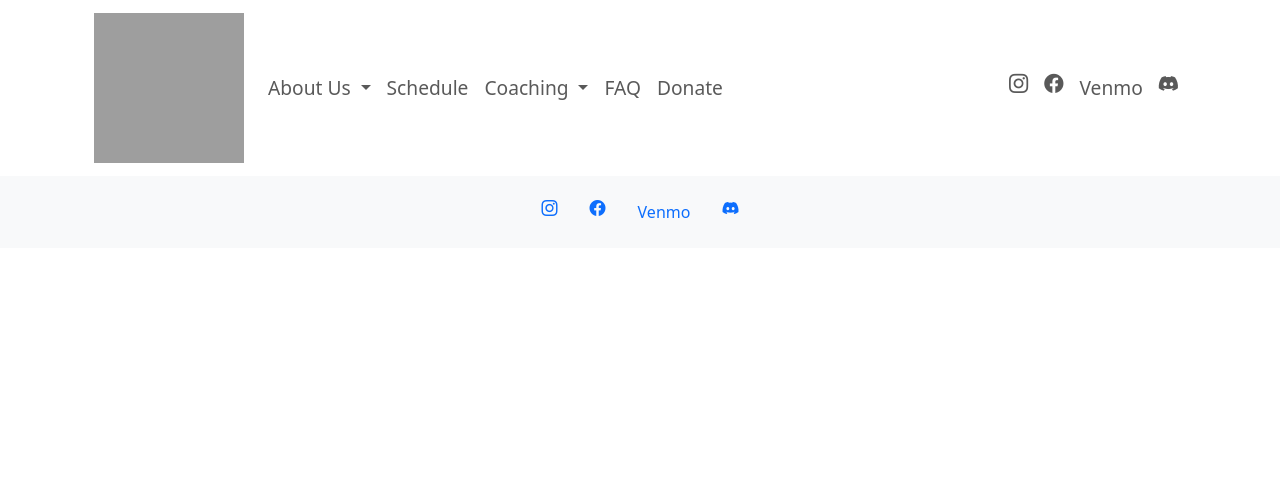
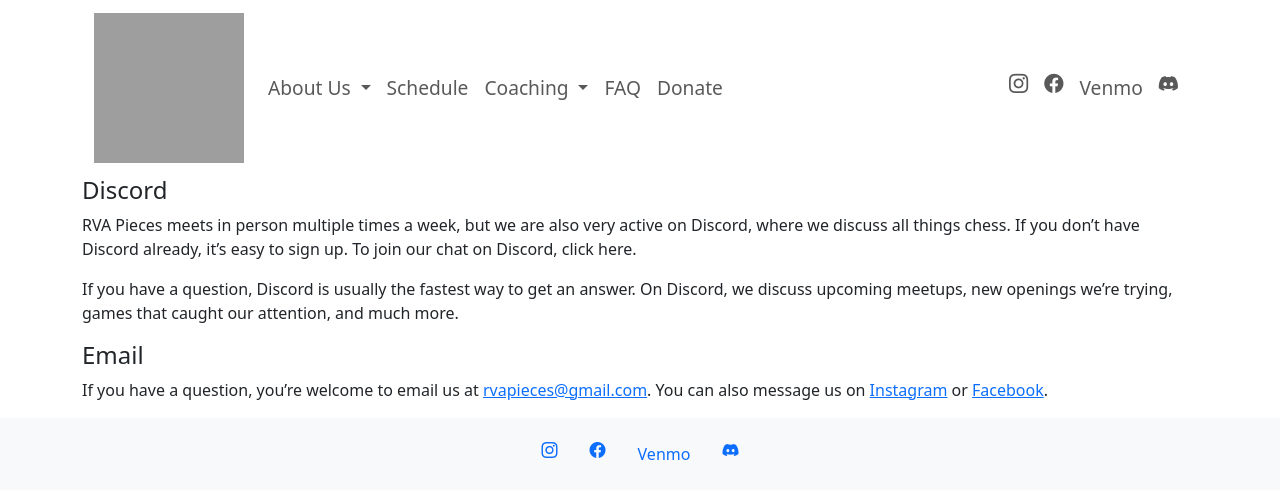
Before and after one commit to dankoo97/RvaPiecesWebsite, a Django app: page /about/contact-us/ in a window 1280 px wide. Shown: the top 499 px of the page. Run offline with Django 5.2, Linux system fonts and the light colour scheme; grey boxes are pictures that could not be loaded.

Commit message:
Created tags for social media urls

```diff
--- a/RvaPiecesWebsite/settings.py
+++ b/RvaPiecesWebsite/settings.py
@@ -65,6 +65,9 @@ TEMPLATES = [
                 'django.contrib.auth.context_processors.auth',
                 'django.contrib.messages.context_processors.messages',
             ],
+            'libraries': {
+                'social_media_tags': 'helpers.templatetags.social_media_tags',
+            },
         },
     },
 ]
--- /dev/null
+++ b/helpers/templatetags/social_media_tags.py
@@ -0,0 +1,27 @@
+from django import template
+
+register = template.Library()
+
+
+@register.simple_tag
+def instagram_page():
+    return "https://www.instagram.com/rvapieces/"
+
+
+@register.simple_tag
+def facebook_page():
+    return "https://www.facebook.com/RVAPieces/"
+
+
+@register.simple_tag
+def venmo_page():
+    return "https://account.venmo.com/u/RVAPieces"
+
+
+@register.simple_tag
+def discord_invite():
+    return "https://discord.com/invite/4wcTB5JuPn"
+
+@register.simple_tag
+def email():
+    return "rvapieces@gmail.com"
--- a/templates/about/contact-us.html
+++ b/templates/about/contact-us.html
@@ -1 +1,23 @@
 {% extends "template.html" %}
+{% load social_media_tags %}
+{% block content %}
+    <h4>Discord</h4>
+    <p>
+        RVA Pieces meets in person multiple times a week, but we are also very active on Discord, where we discuss all
+        things chess. If you don’t have Discord already, it’s easy to sign up. To join our chat on Discord, click here.
+    </p>
+    <p>
+        If you have a question, Discord is usually the fastest way to get an answer. On Discord, we discuss upcoming
+        meetups, new openings we’re trying, games that caught our attention, and much more.
+    </p>
+
+    <h4>Email</h4>
+    <p>
+        If you have a question, you’re welcome to email us at
+        <a href="mailto:{% email %}">{% email %}</a>.
+        You can also message us on
+        <a href="{% instagram_page %}">Instagram</a> or <a href="{% facebook_page %}">Facebook</a>.
+    </p>
+
+
+{% endblock %}
--- a/templates/home/home.html
+++ b/templates/home/home.html
@@ -51,7 +51,7 @@
                 <img src="https://i0.wp.com/rvapieces.org/wp-content/uploads/2024/11/publix-edited.jpg?w=1080&ssl=1" class="d-block w-100" alt="Publix" width="1024" height="1024"/>
                 <div class="carousel-caption d-none d-md-block">
                     <h5>Tournaments</h5>
-                    <p>Every other week, we host the next round of our official USCF rated ladder. When the weather is warm, we meet monthly to compete for bragging rights at Backyard Blitz.</p>
+                    <p>Every other week, we host the next round of our official USCF-rated ladder. When the weather is warm, we meet monthly to compete for bragging rights at Backyard Blitz.</p>
                 </div>
             </div>
 
--- a/templates/social-media.html
+++ b/templates/social-media.html
@@ -1,13 +1,14 @@
+{% load social_media_tags %}
 <li class="nav-item">
-    <a class="nav-link" href="https://www.instagram.com/rvapieces"><i class="bi bi-instagram"></i></a>
+    <a class="nav-link" href="{% instagram_page %}"><i class="bi bi-instagram"></i></a>
 </li>
 <li class="nav-item">
-    <a class="nav-link" href="https://www.facebook.com/RVAPieces/"><i class="bi bi-facebook"></i></a>
+    <a class="nav-link" href="{% facebook_page %}"><i class="bi bi-facebook"></i></a>
 </li>
 <li class="nav-item">
-    <a class="nav-link" href="https://account.venmo.com/u/RVAPieces">
+    <a class="nav-link" href="{% venmo_page %}">
         Venmo
     </a></li>
 <li class="nav-item">
-    <a class="nav-link" href="https://discord.com/invite/4wcTB5JuPn"><i class="bi bi-discord"></i></a>
+    <a class="nav-link" href="{% discord_invite %}"><i class="bi bi-discord"></i></a>
 </li>
```
Also changed, not shown: helpers/templatetags/__init__.py (added).
